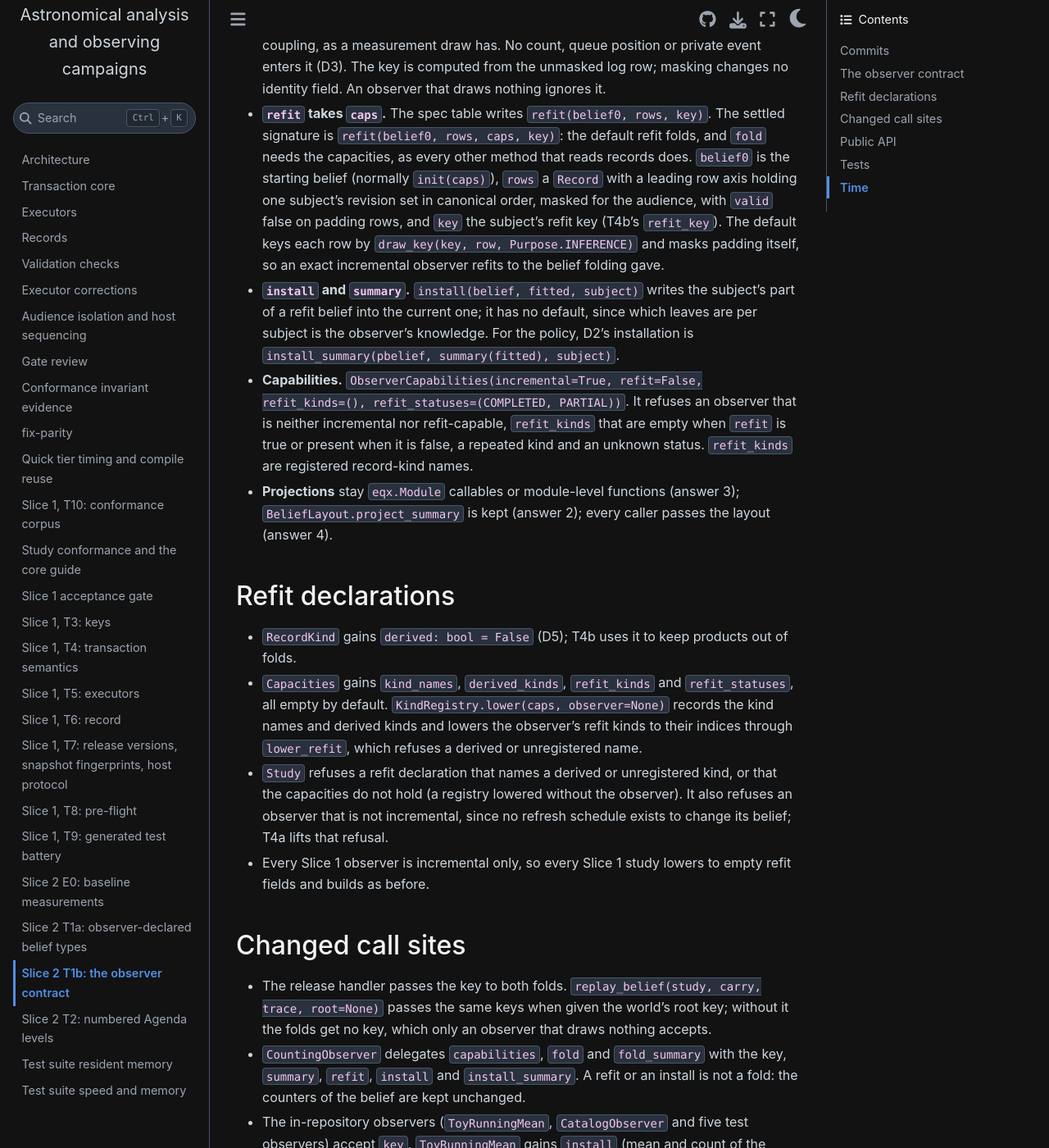
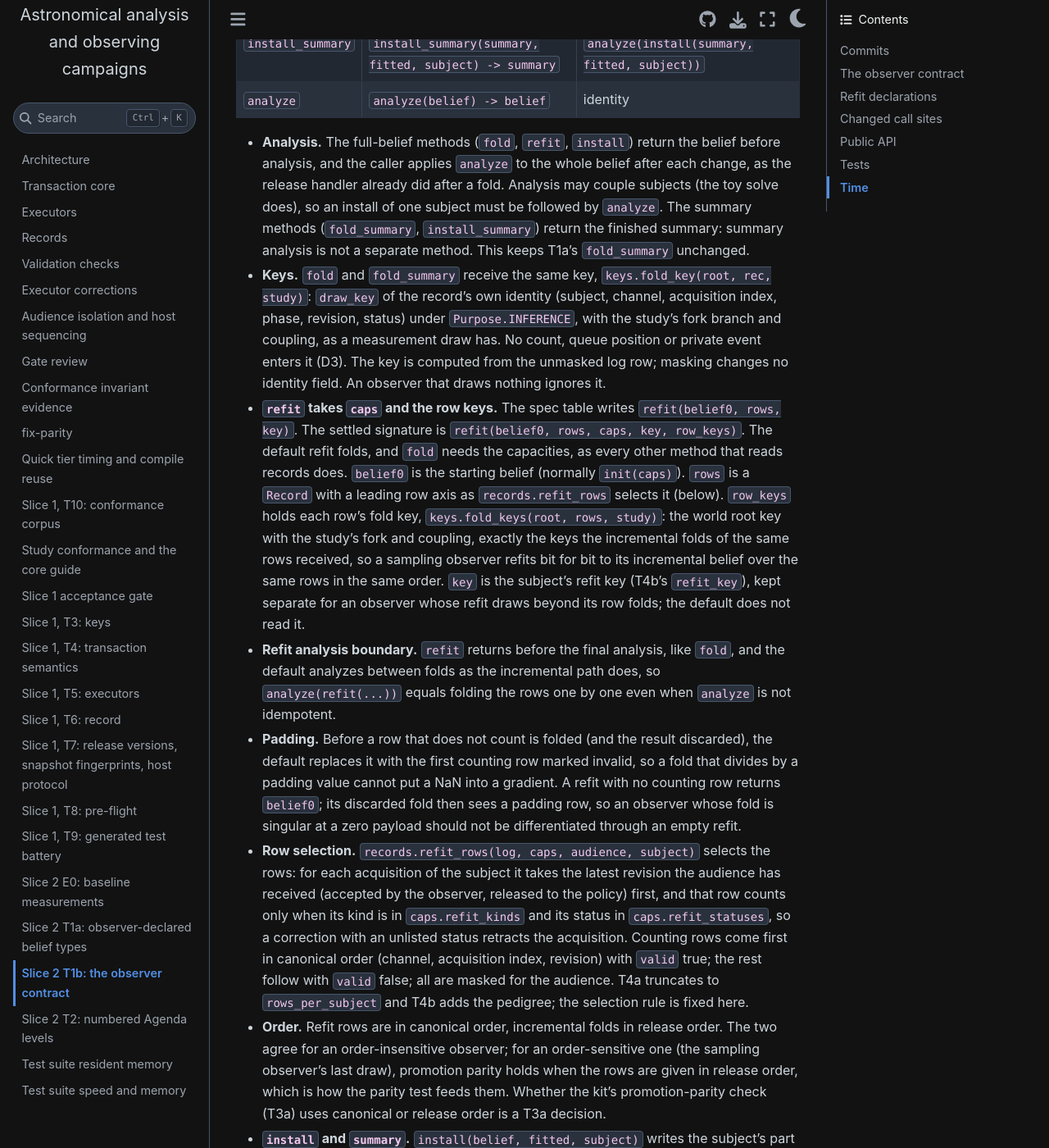
Before and after one commit to CoreySpohn/spaceodyssey, a Sphinx documentation site: the page built from docs/changes/slice-2-t1b.md, in a window 1280 px wide and 1400 px high, scrolled down 1472 px. Shown: the whole window at 82% size. Built offline with Sphinx 7.4.7 and the Sphinx Book theme 1.1.4, drawn with Linux system fonts in a browser that asks for light colours; pages that are not in the unit, such as notebooks, are missing from menus; some of the changed text lies outside the part shown.

Commit message:
docs(changes): T1b review fixes, release notes and refit result size

````diff
--- a/docs/changes/slice-2-t1b.md
+++ b/docs/changes/slice-2-t1b.md
@@ -15,6 +15,14 @@
 1. `feat(core): observer refit, summary and install methods; folds take their inference key`
 2. `test(core): observer contract and fold-key invariance`
 3. `docs(changes): record Slice 2 T1b observer contract`
+4. `feat(core)!: observer fold and fold_summary take key=; keyed, padding-safe refit over refit_rows` (review fixes 1 to 4, and the release marker of fix 6)
+5. `test(core): keyed promotion parity, analysis boundary, padding gradients and retraction`
+6. `fix(core): refit_rows reads the log without a dynamic attribute read` (the
+   Slice 1 gate's dispatch scan refused the first version's `getattr` over column
+   names; the rows now come from the sorted log's leaves, and
+   `test_canonical_fields.py` now requires `Record` and `RecordLog` to list their
+   columns in one order, which that relies on)
+7. `docs(changes): T1b review fixes, release notes and refit result size`
 
 ## The observer contract
 
@@ -27,7 +35,7 @@
 | `fold` | `fold(belief, rec, caps, key=None) -> belief` | none (abstract) |
 | `fold_summary` | `fold_summary(summary, rec, caps, key=None) -> summary` | `analyze(fold(summary, rec, caps, key=key))` |
 | `summary` | `summary(belief) -> summary` | identity |
-| `refit` | `refit(belief0, rows, caps, key) -> belief` | folds and analyzes each valid row in order |
+| `refit` | `refit(belief0, rows, caps, key, row_keys) -> belief` | folds each valid row in order with its fold key, analyzing between folds |
 | `install` | `install(belief, fitted, subject) -> belief` | none (raises) |
 | `install_summary` | `install_summary(summary, fitted, subject) -> summary` | `analyze(install(summary, fitted, subject))` |
 | `analyze` | `analyze(belief) -> belief` | identity |
@@ -46,15 +54,42 @@
   position or private event enters it (D3). The key is computed from the unmasked
   log row; masking changes no identity field. An observer that draws nothing
   ignores it.
-- **`refit` takes `caps`.** The spec table writes `refit(belief0, rows, key)`. The
-  settled signature is `refit(belief0, rows, caps, key)`: the default refit folds,
-  and `fold` needs the capacities, as every other method that reads records does.
-  `belief0` is the starting belief (normally `init(caps)`), `rows` a `Record` with a
-  leading row axis holding one subject's revision set in canonical order, masked for
-  the audience, with `valid` false on padding rows, and `key` the subject's refit key
-  (T4b's `refit_key`). The default keys each row by `draw_key(key, row,
-  Purpose.INFERENCE)` and masks padding itself, so an exact incremental observer
-  refits to the belief folding gave.
+- **`refit` takes `caps` and the row keys.** The spec table writes `refit(belief0,
+  rows, key)`. The settled signature is `refit(belief0, rows, caps, key,
+  row_keys)`. The default refit folds, and `fold` needs the capacities, as every
+  other method that reads records does. `belief0` is the starting belief (normally
+  `init(caps)`). `rows` is a `Record` with a leading row axis as
+  `records.refit_rows` selects it (below). `row_keys` holds each row's fold key,
+  `keys.fold_keys(root, rows, study)`: the world root key with the study's fork and
+  coupling, exactly the keys the incremental folds of the same rows received, so a
+  sampling observer refits bit for bit to its incremental belief over the same rows
+  in the same order. `key` is the subject's refit key (T4b's `refit_key`), kept
+  separate for an observer whose refit draws beyond its row folds; the default does
+  not read it.
+- **Refit analysis boundary.** `refit` returns before the final analysis, like
+  `fold`, and the default analyzes between folds as the incremental path does, so
+  `analyze(refit(...))` equals folding the rows one by one even when `analyze` is
+  not idempotent.
+- **Padding.** Before a row that does not count is folded (and the result
+  discarded), the default replaces it with the first counting row marked invalid,
+  so a fold that divides by a padding value cannot put a NaN into a gradient. A
+  refit with no counting row returns `belief0`; its discarded fold then sees a
+  padding row, so an observer whose fold is singular at a zero payload should not be
+  differentiated through an empty refit.
+- **Row selection.** `records.refit_rows(log, caps, audience, subject)` selects the
+  rows: for each acquisition of the subject it takes the latest revision the
+  audience has received (accepted by the observer, released to the policy) first,
+  and that row counts only when its kind is in `caps.refit_kinds` and its status in
+  `caps.refit_statuses`, so a correction with an unlisted status retracts the
+  acquisition. Counting rows come first in canonical order (channel, acquisition
+  index, revision) with `valid` true; the rest follow with `valid` false; all are
+  masked for the audience. T4a truncates to `rows_per_subject` and T4b adds the
+  pedigree; the selection rule is fixed here.
+- **Order.** Refit rows are in canonical order, incremental folds in release order.
+  The two agree for an order-insensitive observer; for an order-sensitive one
+  (the sampling observer's last draw), promotion parity holds when the rows are
+  given in release order, which is how the parity test feeds them. Whether the kit's
+  promotion-parity check (T3a) uses canonical or release order is a T3a decision.
 - **`install` and `summary`.** `install(belief, fitted, subject)` writes the
   subject's part of a refit belief into the current one; it has no default, since
   which leaves are per subject is the observer's knowledge. For the policy, D2's
@@ -64,6 +99,12 @@
   that is neither incremental nor refit-capable, `refit_kinds` that are empty when
   `refit` is true or present when it is false, a repeated kind and an unknown
   status. `refit_kinds` are registered record-kind names.
+- **Refit result size.** The current contract: `refit` returns a belief of
+  `belief0`'s full shape, every subject's leaves included, and `install` takes the
+  subject's part. A boundary batched over audiences and subjects
+  (`[2, n_subjects, ...]`) therefore holds `n_subjects` full beliefs per audience,
+  quadratic in `n_subjects`. The open alternative is a per-subject slice type,
+  declared in the layout, that `refit` returns and `install` consumes. T4a decides.
 - **Projections** stay `eqx.Module` callables or module-level functions (answer 3);
   `BeliefLayout.project_summary` is kept (answer 2); every caller passes the layout
   (answer 4).
@@ -101,14 +142,33 @@
 
 ## Public API
 
-New in `spaceodyssey.core`: `ObserverCapabilities`, `fold_key`, `lower_refit`; in
-`spaceodyssey.studies.toy`: `ToySampleObserver`, `SampleBelief`, `project_sample`.
-`AbstractObserver.fold` and `fold_summary` gain `key=None`, and the core now calls
-them with `key=`, so an observer subclass whose `fold` does not accept `key` breaks.
-`KindRegistry.lower` gains `observer`, `RecordKind` gains `derived`, `Capacities`
-gains four fields, and `replay_belief` gains `root`, all with defaults. The library
-is below 1.0, so the commit is `feat(core)` without a breaking marker, and its
-subject names the fold-key change.
+New in `spaceodyssey.core`: `ObserverCapabilities`, `fold_key`, `fold_keys`,
+`lower_refit`, `refit_rows`; in `spaceodyssey.studies.toy`: `ToySampleObserver`,
+`SampleBelief`, `project_sample`. `KindRegistry.lower` gains `observer`,
+`RecordKind` gains `derived`, `Capacities` gains four fields, and `replay_belief`
+gains `root`, all with defaults.
+
+Breaking: the core now calls `fold` and `fold_summary` with `key=`, so an observer
+subclass that overrides either without a `key` parameter raises `TypeError`.
+Migration, for release notes:
+
+```python
+class MyObserver(AbstractObserver):
+    def fold(self, belief, rec, caps, key=None):
+        ...
+
+    def fold_summary(self, summary, rec, caps, key=None):
+        ...
+```
+
+An observer that draws nothing ignores `key`; one that calls `super().fold` passes
+`key=key` on. A subclass that overrides `refit` takes `refit(self, belief0, rows,
+caps, key, row_keys)`.
+
+Release labelling: commit 4 carries the breaking marker, `feat(core)!:`. The
+release-please configuration sets `bump-minor-pre-major`, so on 0.x the marker
+bumps the minor version (0.1.0 to 0.2.0) and lists the change under breaking
+changes, without graduating the library to 1.0.
 
 ## Tests
 
@@ -144,7 +204,22 @@
 - The two source-patching mutants (`test_conformance_guards.py`) name the new fold
   call and assert it is present; five test observers accept `key`.
 
-Retired: none. Net: 13 quick tests, 3 slow tests.
+Added by the review fixes (`test_observer_contract.py`, unit tier, 5 tests): keyed
+promotion parity of the sampling observer against the run's incremental belief,
+bitwise, with padding before and between rows and the last row valid, and with a
+reversed order and a dropped final row as controls; the analysis boundary under a
+non-idempotent analysis; finite, exact gradients of a refit batched over both
+audiences whose fold divides by padding values; the retraction rule of
+`refit_rows` (a failed correction retracts, a completed one replaces, the policy
+reads only what it received), two cases. Retired: the first refit test
+(`test_default_refit_then_install_equals_the_incremental_belief`), which the
+keyed parity test subsumes; the reviewer showed it passed with the final row
+dropped or the rows reversed. Each fix was checked against a mutant: the original
+refit, a refit that analyzes after its last fold, one without the padding stand-in,
+one that drops the final counting row, one that reverses the rows, and a selection
+without the current-revision rule each fail at least one of these tests.
+
+Retired: one (above). Net: 17 quick tests, 3 slow tests.
 
 The deciding tests `test_corpus_invariants`, `test_parity_values`,
 `test_slice1_gate` and `test_golden_histories` pass with the golden manifest
@@ -179,5 +254,12 @@
 tests, the golden manifest, the contract, draw, lint, layout, conformance-guard and
 Agenda-level files pass: 663 tests, manifest unchanged.
 
-Actual time spent: about 1 hour of wall time, of which about 40 minutes was spent
-waiting on the full suite and the timing runs.
+After the review fixes: the deciding tests, the golden manifest (unchanged), the
+contract, draw, lint, layout, conformance-guard, replay and revision files pass
+(703 tests), with the gate's dispatch scan and its allowance test passing after
+commit 6 (500 tests in the rerun of the gate, lint, contract and canonical-field
+files).
+
+Actual time spent: about 1 hour of wall time for the task and 45 minutes for the
+review fixes, of which about 40 minutes and 20 minutes were spent
+waiting on test runs.
````
